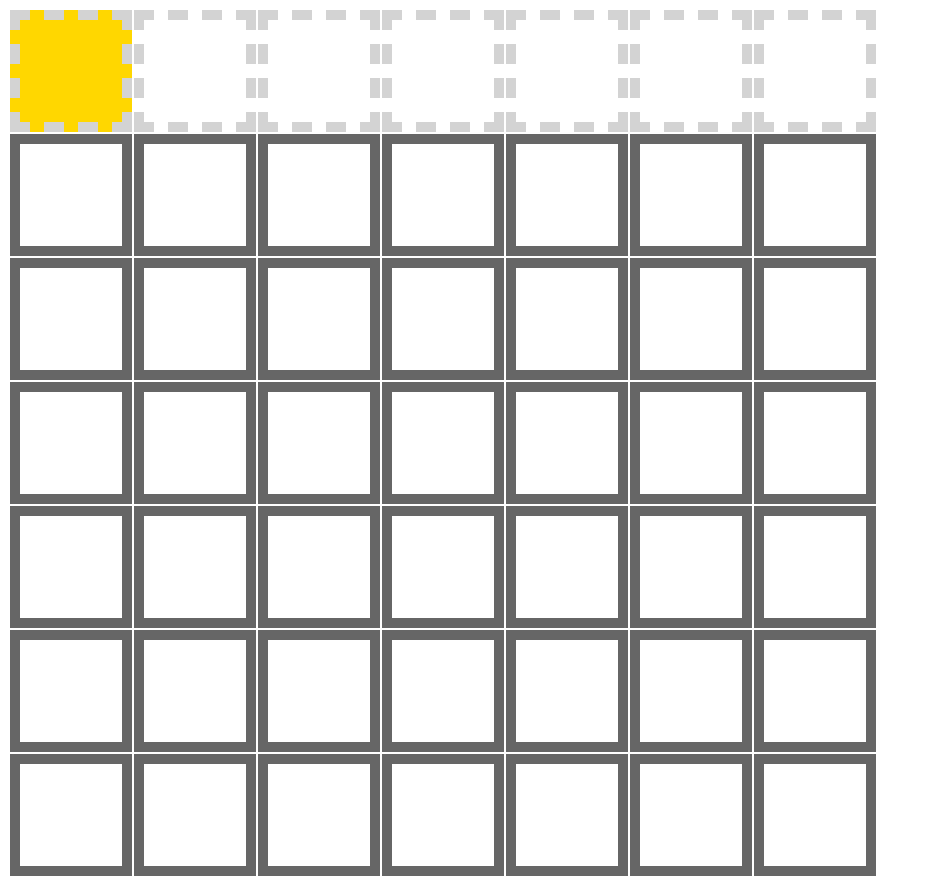
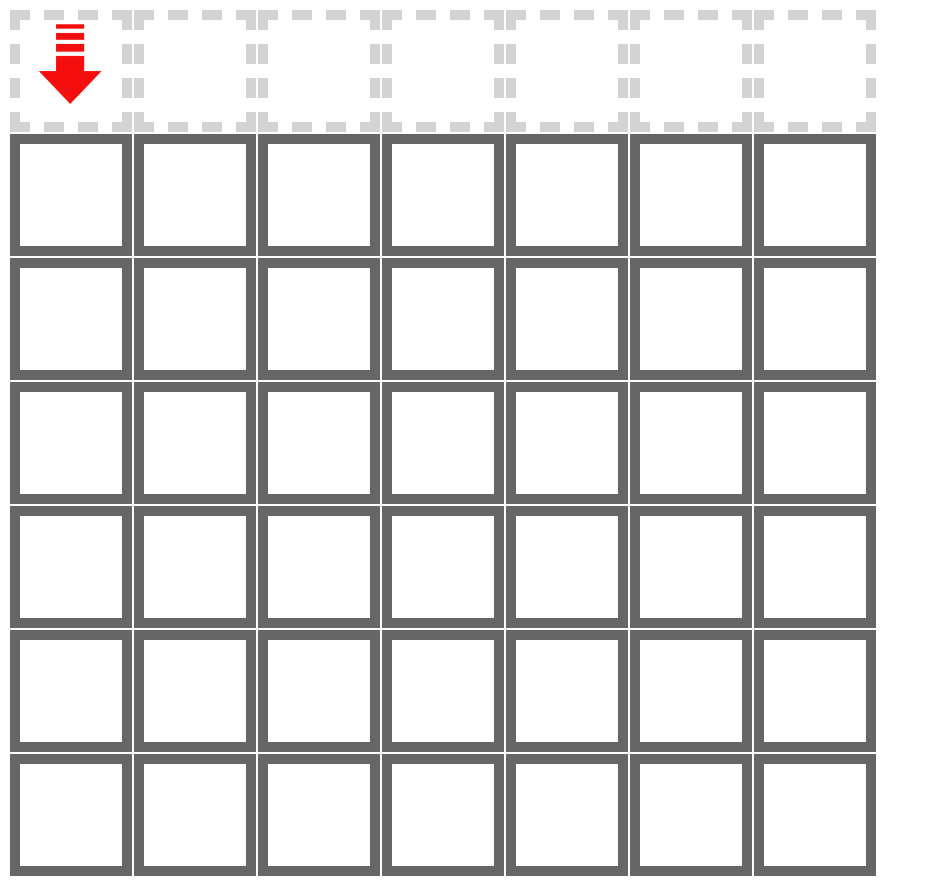
Before and after one commit to Thomas-C-Bischoff/Springboard_Connect_Four, a plain HTML site: page index.html in a window 1280 px wide. In both pictures the pointer is over the element 71 px from the left and 71 px from the top of the page. Shown: the whole page, without its empty margins (0-929 px from the left). Drawn offline with Linux system fonts and the light colour scheme.

Commit message:
Add arrow.gif to app.css

```diff
--- a/app.css
+++ b/app.css
@@ -12,7 +12,10 @@
 
 #column-top td:hover
 {
-    background-color: gold;
+    background-image: url(arrow.gif);
+    background-position: center;
+    background-repeat: no-repeat;
+    background-size: 70%;
 }
 
 .piece
```
